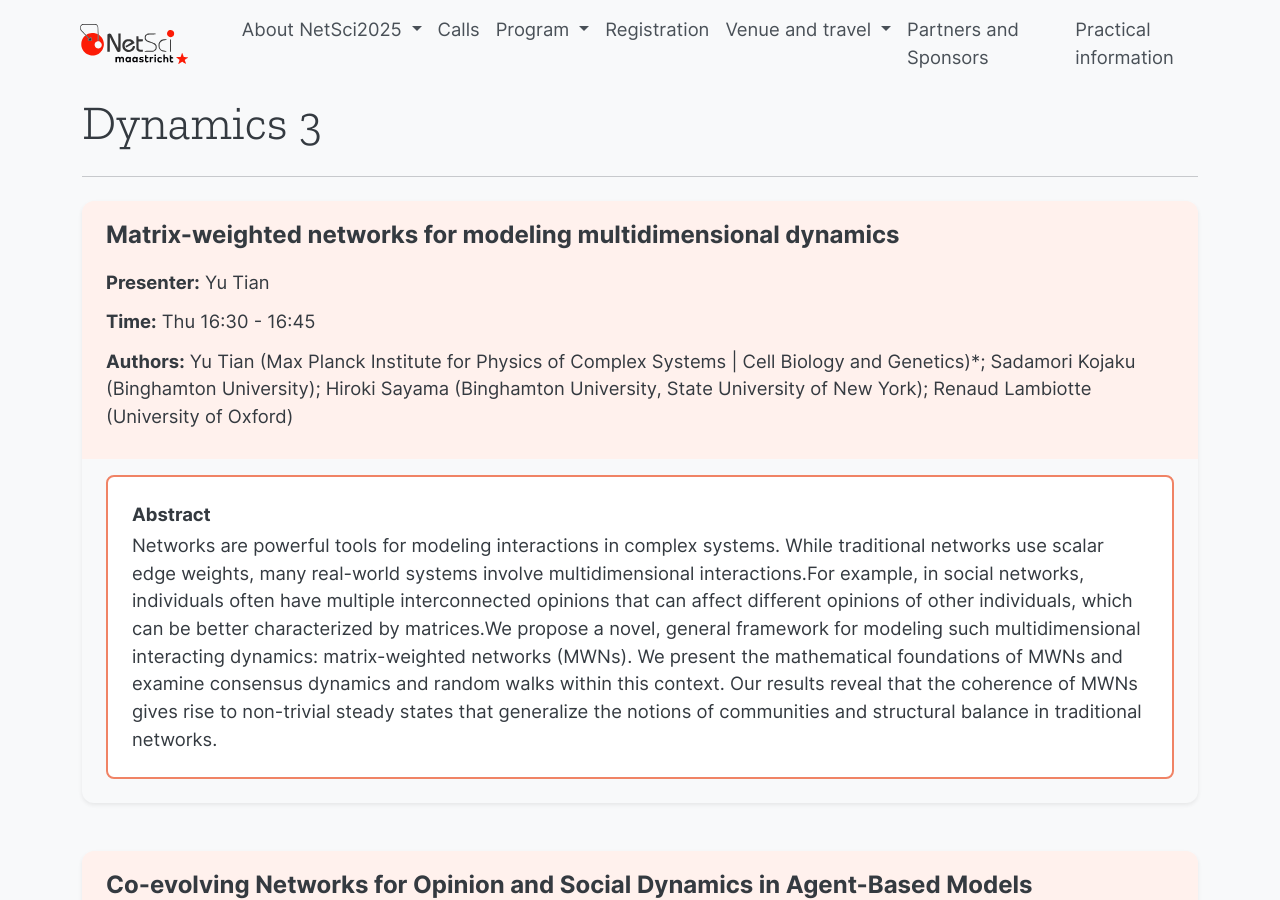
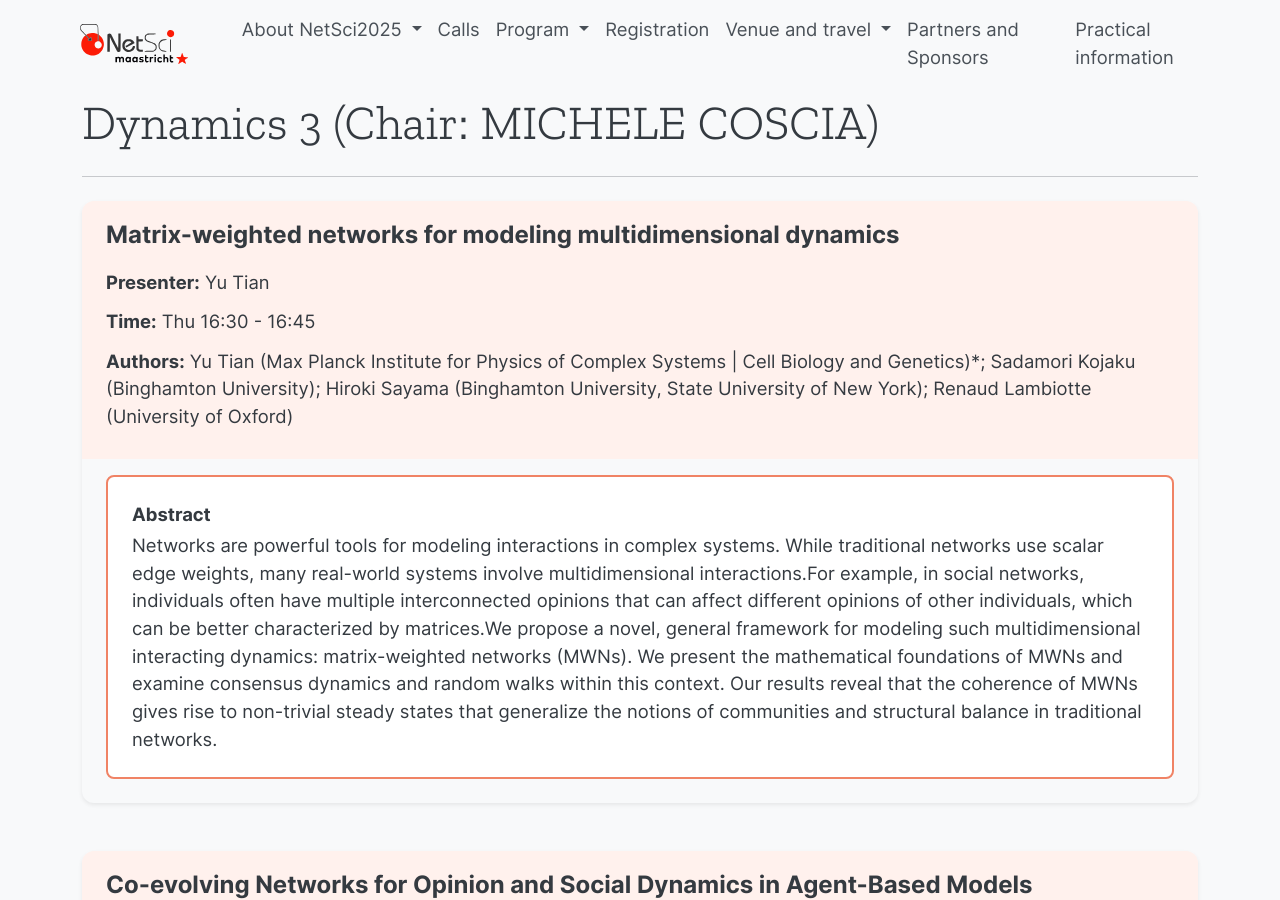
Before and after one commit to NetSci2025/netsci2025.github.io, a Jekyll site: the page built from _parallel/dynamics-3.md, in a window 1280 px wide and 900 px high. Built offline with Jekyll 4.4.1, drawn with Linux system fonts in a browser that asks for light colours.

Commit message:
Update dynamics-3.md

```diff
--- a/_parallel/dynamics-3.md
+++ b/_parallel/dynamics-3.md
@@ -1,6 +1,6 @@
 ---
 layout: parallel
-title: "Dynamics 3"
+title: "Dynamics 3 (Chair: MICHELE COSCIA)"
 slug: dynamics-3
 permalink: /parallel/dynamics-3/
 ---
```
